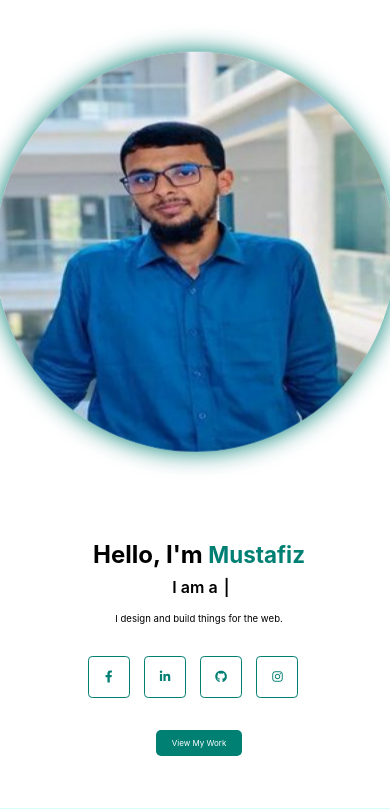
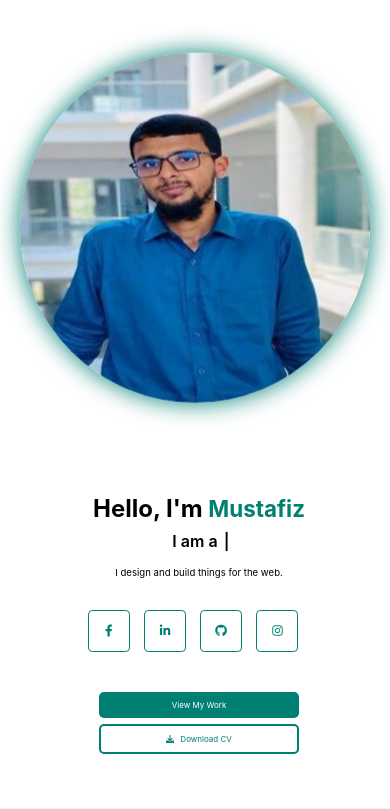
Before and after one commit to mustafiz-07/protfolio, a PHP site: page / in a window 390 px wide. Shown: the part 36-845 px from the top of the page. Run offline with PHP 8.4, Linux system fonts and the light colour scheme; data that the repository does not hold is empty.

Commit message:
add download cv button and make some changes

```diff
--- a/admin/admin-style.css
+++ b/admin/admin-style.css
@@ -115,12 +115,13 @@ body {
   border: 1px solid #c3e6cb;
 }
 
-.demo-credentials {
+.login-footer {
   margin-top: 2rem;
   padding: 1rem;
   background: var(--admin-light);
   border-radius: 3px;
   text-align: center;
+
   font-size: 0.9rem;
 }
 
--- a/index.html
+++ b/index.html
@@ -50,7 +50,7 @@
               target="_blank"
               class="facebook"
               aria-label="Facebook"
-              style="--i: 6"
+              style="--i: 5"
             >
               <i class="fab fa-facebook-f"></i>
             </a>
@@ -60,7 +60,7 @@
               target="_blank"
               class="linkedin"
               aria-label="LinkedIn"
-              style="--i: 7"
+              style="--i: 6"
             >
               <i class="fab fa-linkedin-in"></i>
             </a>
@@ -70,7 +70,7 @@
               target="_blank"
               class="github"
               aria-label="GitHub"
-              style="--i: 8"
+              style="--i: 7"
             >
               <i class="fab fa-github"></i>
             </a>
@@ -80,20 +80,30 @@
               target="_blank"
               class="instagram"
               aria-label="Instagram"
-              style="--i: 9"
+              style="--i: 8"
             >
               <i class="fab fa-instagram"></i>
             </a>
           </div>
 
-          <a href="#projects" class="cta-button">View My Work</a>
+          <div class="hero-buttons">
+            <a href="#projects" class="cta-button">View My Work</a>
+            <a
+              href="https://drive.google.com/uc?export=download&id=1vGLIyVzm1YdCnANDADXedRjqiGou5k-N"
+              download="Mustafiz_CV.pdf"
+              class="cta-button cv-button"
+              target="_blank"
+            >
+              <i class="fas fa-download"></i> Download CV
+            </a>
+          </div>
         </div>
 
         <div class="hero-image">
           <img src="images/rsz_ami2.jpg" alt="My Profile Photo" />
         </div>
       </section>
-      <!-- About Section -->
+<!-- About Section -->
       <section id="about" class="about">
         <div class="about-img">
           <img src="images/about.png" alt="About Picture" />
@@ -109,14 +119,14 @@
         </div>
       </section>
 
-      <!-- Education Section -->
+<!-- Education -->
       <section id="education" class="education">
         <h2>My <span class="highlighted-name">Education</span></h2>
         <div class="education-timeline">
           <div class="loading">loading project...</div>
         </div>
       </section>
-
+ <!-- Skill      -->
       <section id="skills" class="skills">
         <h2>My <span class="highlighted-name">Skills</span></h2>
         <div class="skills-container">
@@ -229,7 +239,7 @@
           </div>
         </div>
       </section>
-
+<!-- Projects Section -->
       <section id="projects" class="projects">
         <h2>My Projects</h2>
         <div class="project-grid"></div>
--- a/script.js
+++ b/script.js
@@ -21,12 +21,12 @@ menu.onclick = () => {
 };
 
 closeIcon.onclick = closeNavbar;
-
+//on scroll close the navbar
 window.onscroll = () => {
   closeNavbar();
 };
 
-// Ensure correct menu icon display on resize
+// correct menu icon display on resize
 window.addEventListener("resize", () => {
   if (isMobileView()) {
     menu.style.display = "block";
@@ -42,7 +42,7 @@ document.getElementById("Form").addEventListener("submit", function (e) {
   const submitButton = this.querySelector('input[type="submit"]');
   const formData = new FormData(this);
 
-  // Disable submit button during submission
+  // disable button during submission
   submitButton.value = "Sending...";
   submitButton.disabled = true;
 
@@ -78,24 +78,24 @@ document.getElementById("Form").addEventListener("submit", function (e) {
     });
 });
 
-// Theme toggle functionality
+// theme toggle functionality
 const themeToggle = document.getElementById("theme-toggle");
 const prefersDarkScheme = window.matchMedia("(prefers-color-scheme: dark)");
 
-// Function to toggle theme
+// function
 function toggleTheme() {
   if (document.documentElement.getAttribute("data-theme") === "dark") {
     document.documentElement.removeAttribute("data-theme");
     localStorage.setItem("theme", "light");
-    themeToggle.textContent = "🌙"; // moon emoji for dark mode option
+    themeToggle.textContent = "🌙";
   } else {
     document.documentElement.setAttribute("data-theme", "dark");
     localStorage.setItem("theme", "dark");
-    themeToggle.textContent = "☀️"; // sun emoji for light mode option
+    themeToggle.textContent = "☀️";
   }
 }
 
-// Set initial theme based on user's preference or localStorage
+// initialize with local storage
 function initializeTheme() {
   const savedTheme = localStorage.getItem("theme");
   if (savedTheme === "dark" || (!savedTheme && prefersDarkScheme.matches)) {
@@ -106,7 +106,6 @@ function initializeTheme() {
   }
 }
 
-// Add event listeners
 themeToggle.addEventListener("click", toggleTheme);
 initializeTheme();
 
@@ -126,15 +125,15 @@ function type() {
     display.textContent = currentWord.substring(0, charIndex++);
   }
 
-  let speed = isDeleting ? 50 : 120; // typing / deleting speed
+  let speed = isDeleting ? 50 : 120;
 
   if (!isDeleting && charIndex === currentWord.length + 1) {
     isDeleting = true;
-    speed = 1000; // pause before deleting
+    speed = 1000;
   } else if (isDeleting && charIndex === -1) {
     isDeleting = false;
-    wordIndex = (wordIndex + 1) % words.length; // move to next word
-    speed = 500; // pause before typing new word
+    wordIndex = (wordIndex + 1) % words.length;
+    speed = 500;
   }
 
   setTimeout(type, speed);
@@ -170,7 +169,6 @@ document.addEventListener("DOMContentLoaded", () => {
     observer.observe(wrap);
   });
 
-  // Load dynamic content
   loadProjects();
   loadEducation();
 });
@@ -186,7 +184,7 @@ async function loadProjects() {
     if (result.success && result.data.length > 0) {
       const projectGrid = document.querySelector(".project-grid");
       if (projectGrid) {
-        projectGrid.innerHTML = ""; // Clear existing content
+        projectGrid.innerHTML = "";
 
         result.data.forEach((project) => {
           const projectElement = document.createElement("div");
@@ -197,7 +195,7 @@ async function loadProjects() {
             }" alt="${project.title}" />
             <h3>${project.title}</h3>
             <p>${project.description}</p>
-            <a href="${project.link || "#"}" class="cta-button" ${
+            <a href="${project.link || "#projects"}" class="cta-button" ${
             project.link ? 'target="_blank"' : ""
           }>
               ${project.link ? "View Project" : "Coming Soon"}
@@ -209,7 +207,7 @@ async function loadProjects() {
     }
   } catch (error) {
     console.error("Error loading projects:", error);
-    // Keep static content if API fails
+    // Keep static if API fails
   }
 }
 
--- a/style.css
+++ b/style.css
@@ -192,9 +192,35 @@ header {
   transform: scale(1.1);
 }
 
+/* Hero Buttons Container */
+.hero-buttons {
+  display: flex;
+  gap: 1rem;
+  justify-content: center;
+  align-items: center;
+  margin-top: 1rem;
+}
+
+/* CV Button Specific Styles */
+.cv-button {
+  background-color: transparent;
+  color: var(--main-color);
+  border: 2px solid var(--main-color);
+}
+
+.cv-button:hover {
+  background-color: var(--main-color);
+  color: var(--bg-color);
+  transform: scale(1.1);
+}
+
+.cv-button i {
+  margin-right: 0.5rem;
+}
+
 .hero-image img {
-  width: 400px;
-  height: 400px;
+  width: 350px;
+  height: 350px;
   border-radius: 50%;
   box-shadow: 0 0 25px var(--main-color);
   cursor: pointer;
@@ -833,6 +859,18 @@ footer .social-icons a {
   .contact form .input-box .input-box {
     width: 100%;
   }
+
+  /* Hero Buttons Responsive */
+  .hero-buttons {
+    flex-direction: column;
+    gap: 0.8rem;
+  }
+
+  .hero-buttons .cta-button {
+    width: 200px;
+    text-align: center;
+  }
+
   footer {
     padding: 2rem 3%;
   }
```
Also changed, not shown: admin/admin-script.js (+17 -41 lines), admin/admin.php (+3 -14 lines), admin/login.php (+6 -14 lines).
